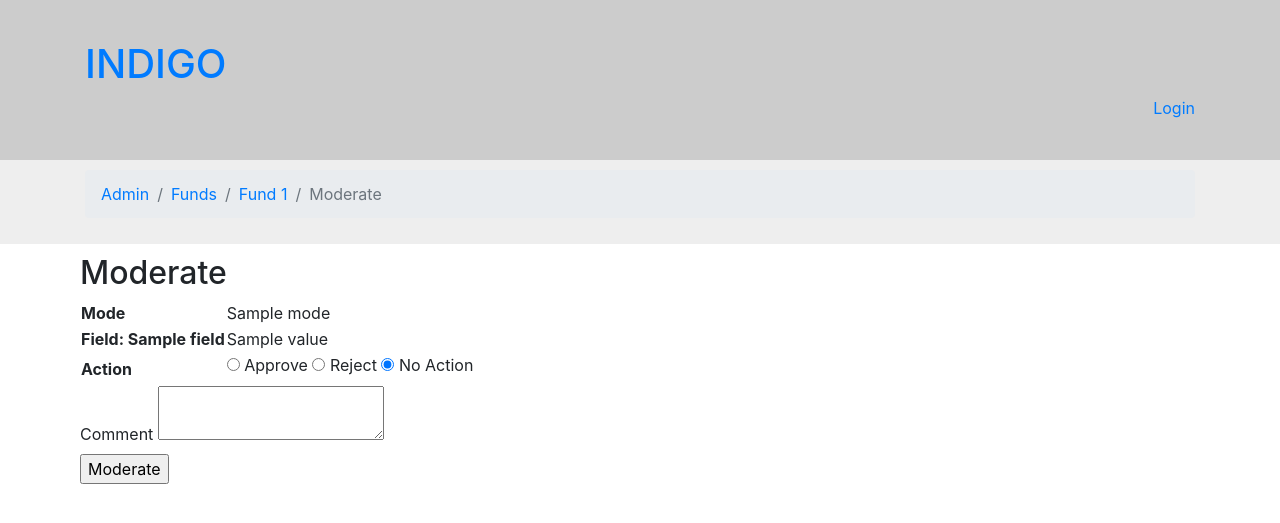
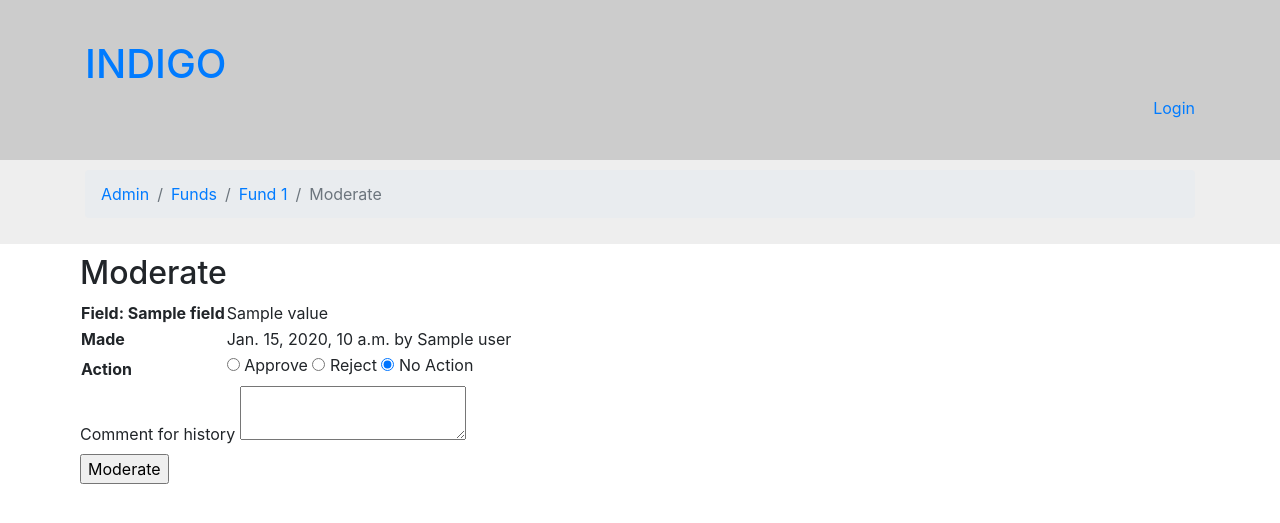
Before and after one commit to INDIGO-Initiative/database-app, a Django app: template indigo/templates/indigo/admin/fund/moderate.html in a window 1280 px wide. Shown: the top 523 px of the page. Run offline with Django 3.2, Linux system fonts and the light colour scheme; the template is opened without the code that fills it: most values are stand-ins (such as "Sample title", 1, 10 or a date in 2020); some libraries are stand-ins or nearby versions.

Commit message:
web: Ui changes to moderate pages
Remove mode, not releveant to this app
Add Made with timestamp and user
Changed Comment label to match other forms

```diff
--- a/indigo/templates/indigo/admin/fund/moderate.html
+++ b/indigo/templates/indigo/admin/fund/moderate.html
@@ -23,13 +23,15 @@
             {% for edit in edits %}
 
             <table>
-                <tr>
-                    <th>Mode</th>
-                    <td>{{ edit.mode }}</td>
-                </tr>
                 {% for field_data in edit.field_datas %}
                     <tr><th>Field: {{ field_data.title }}</th><td>{{ field_data.value }}</td></tr>
                 {% endfor %}
+                <tr>
+                    <th>Made</th>
+                    <td>
+                        {{ edit.creation_event.created }}{% if edit.creation_event.user %} by {{ edit.creation_event.user }}{% endif %}
+                    </td>
+                </tr>
                 <tr>
                     <th>Action</th>
                     <td>
@@ -53,7 +55,7 @@
 
             <div>
                 <label>
-                    Comment
+                    Comment for history
                     <textarea name="comment"></textarea>
                 </label>
             </div>
```
Also changed, not shown: indigo/templates/indigo/admin/organisation/moderate.html (+7 -5 lines), indigo/templates/indigo/admin/project/moderate.html (+7 -5 lines).
